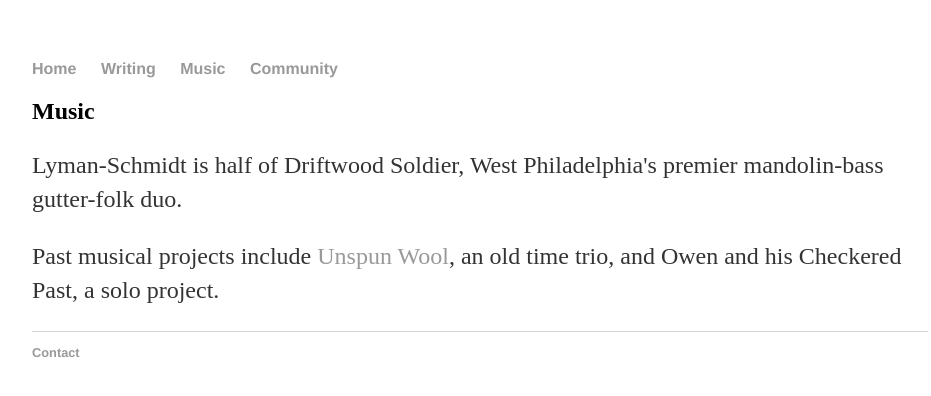
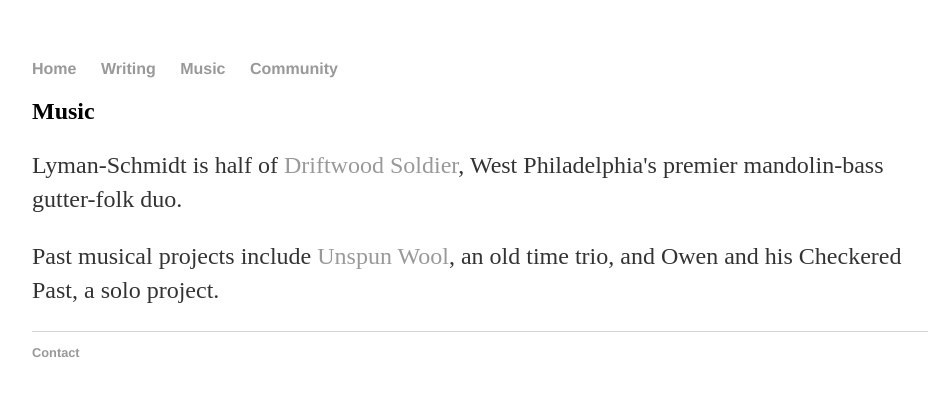
Before and after one commit to chmatie925/chmatie925.github.io, a Jekyll site: the page built from music.md, in a window 1280 px wide. Shown: the top 396 px of the page, without its empty margins (160-1091 px from the left). Built offline with Jekyll 4.4.1, drawn with Linux system fonts in a browser that asks for light colours; our own code applies the rules of GitHub Pages for plain Markdown files; part of the change alters nothing that is shown.

```diff
--- a/music.md
+++ b/music.md
@@ -1,4 +1,4 @@
 ## Music
 
-<p>Lyman-Schmidt is half of Driftwood Soldier, West Philadelphia's premier mandolin-bass gutter-folk duo.</p>
+<p>Lyman-Schmidt is half of <a href="https://driftwoodsoldier.com/">Driftwood Soldier</a>, West Philadelphia's premier mandolin-bass gutter-folk duo.</p>
 <p>Past musical projects include <a href="https://unspunwool.bandcamp.com/">Unspun Wool</a>, an old time trio, and Owen and his Checkered Past, a solo project.
```
